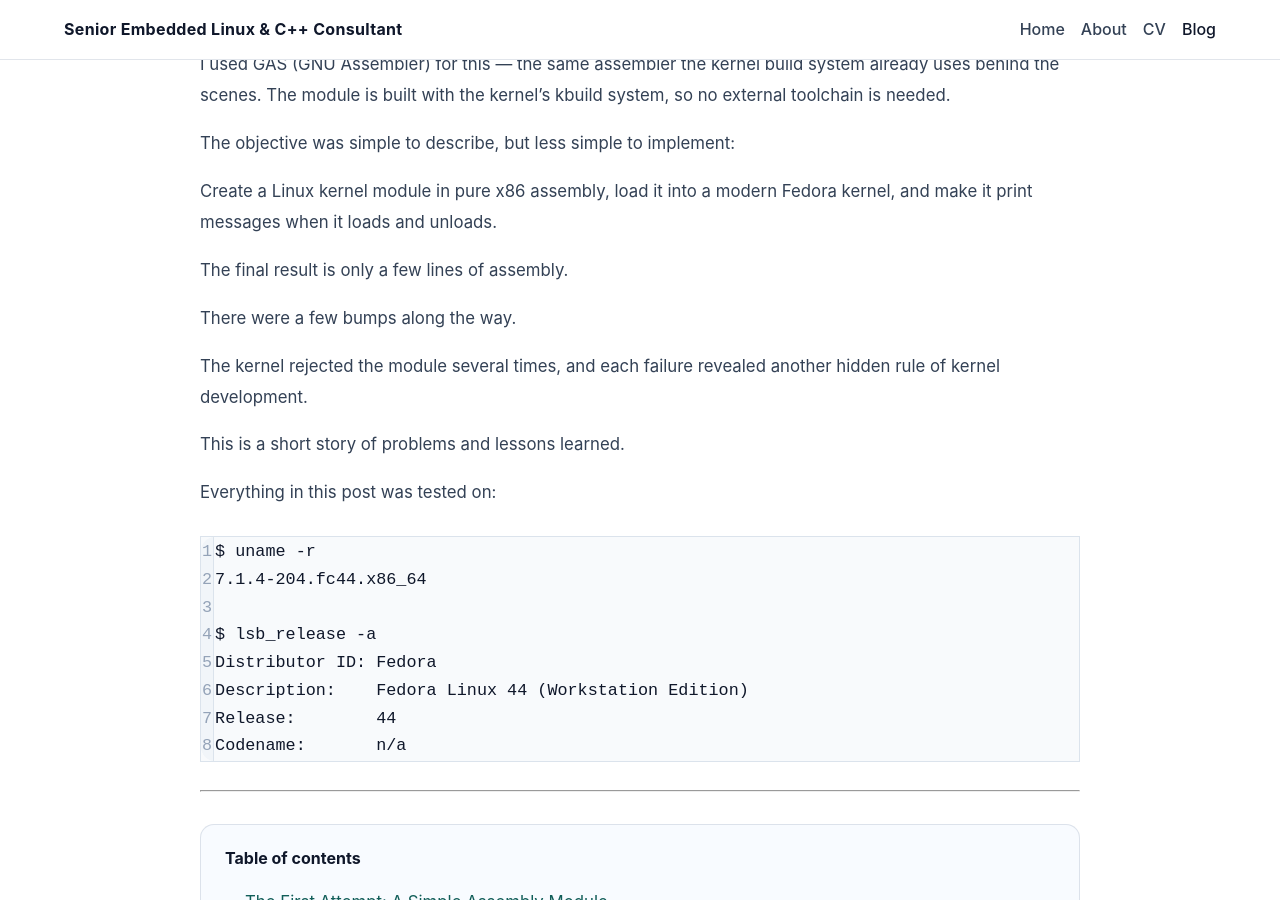
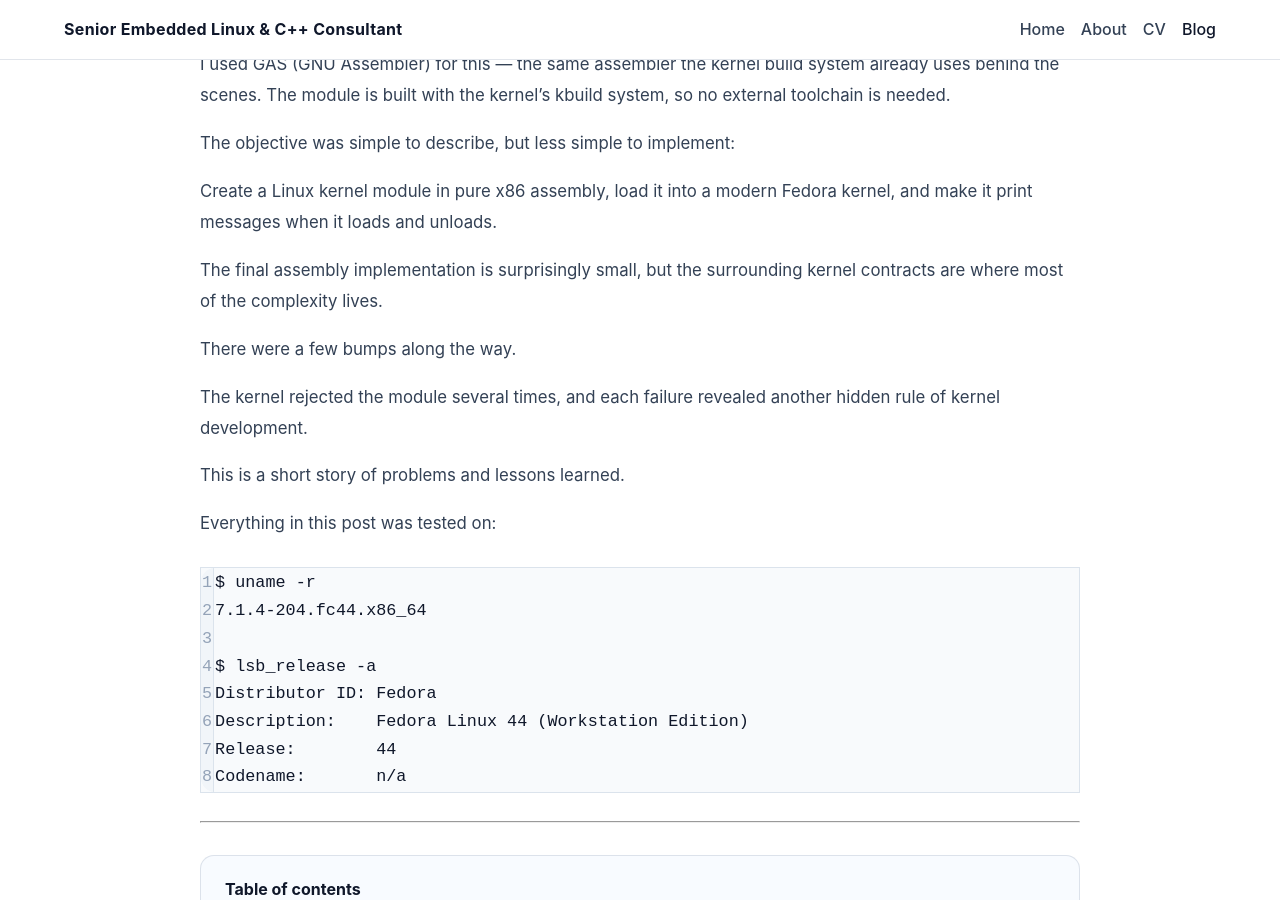
Before and after one commit to daniel-petrovic/daniel-petrovic.github.io, a Jekyll site: the page built from _posts/2026-07-28-building-linux-kernel-module-pure-x86-assembly.md, in a window 1280 px wide and 900 px high, scrolled down 756 px. Built offline with Jekyll 4.4.1, drawn with Linux system fonts in a browser that asks for light colours.

Commit message:
Update description of final result

```diff
--- a/_posts/2026-07-28-building-linux-kernel-module-pure-x86-assembly.md
+++ b/_posts/2026-07-28-building-linux-kernel-module-pure-x86-assembly.md
@@ -30,7 +30,7 @@ The objective was simple to describe, but less simple to implement:
 
 Create a Linux kernel module in pure x86 assembly, load it into a modern Fedora kernel, and make it print messages when it loads and unloads.
 
-The final result is only a few lines of assembly.
+The final assembly implementation is surprisingly small, but the surrounding kernel contracts are where most of the complexity lives.
 
 There were a few bumps along the way.
 
```
